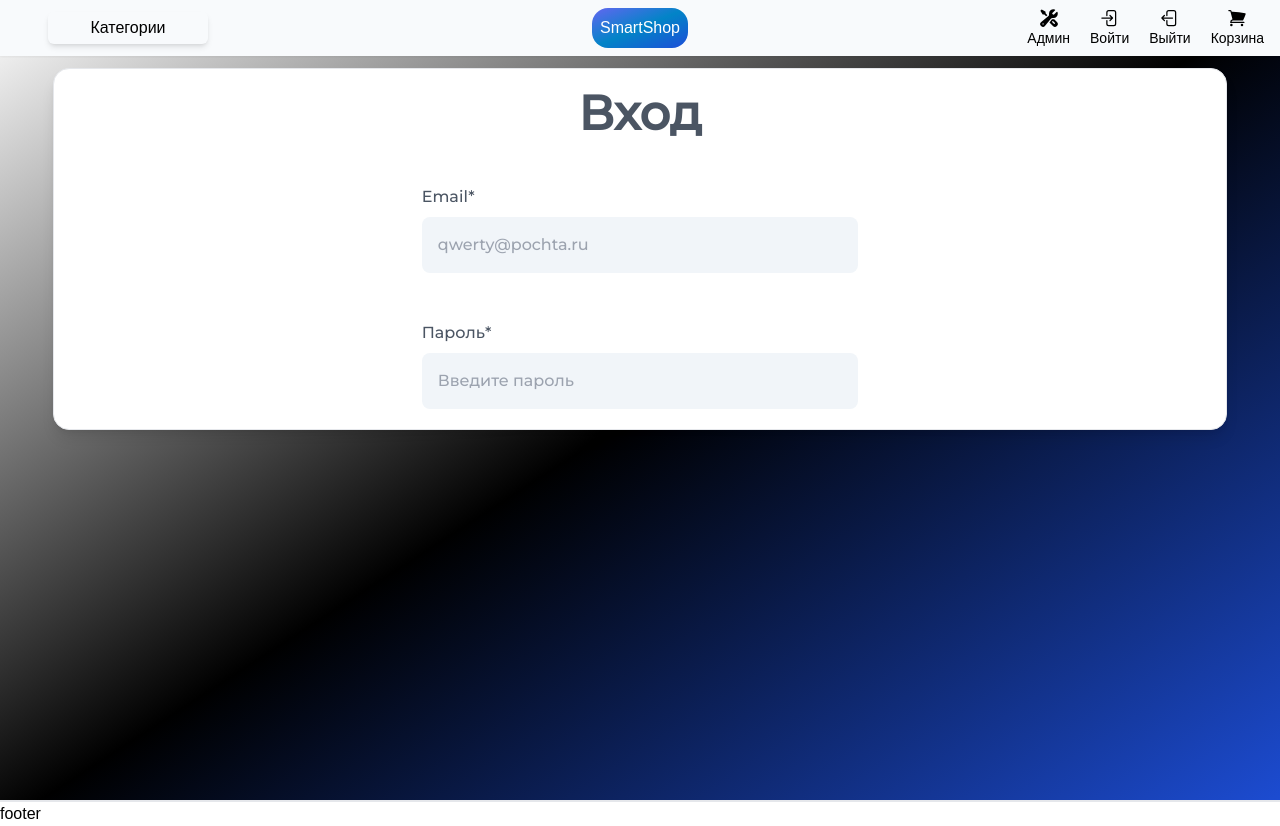
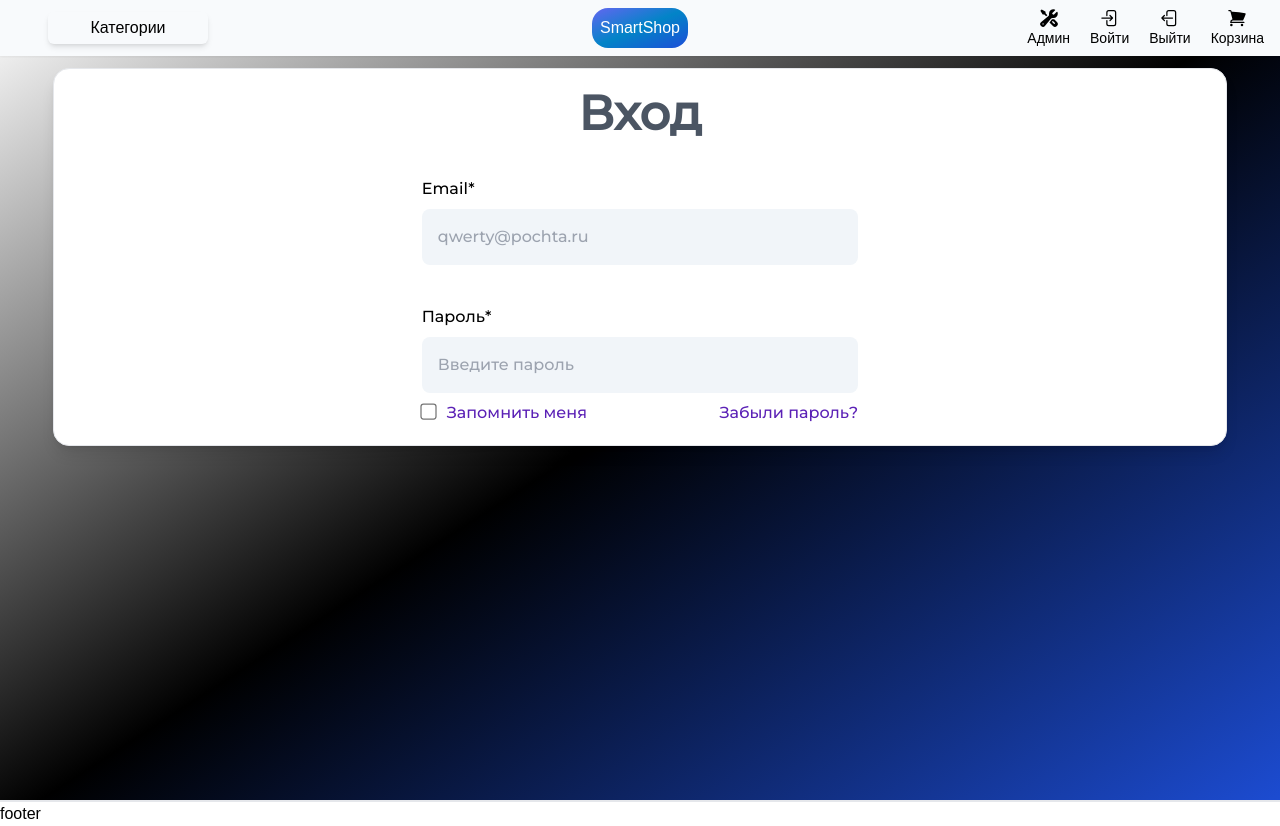
Before and after one commit to f-kurdan/SmartShop, a Next.js app in the folder online-store/new-client/: page /auth in a window 1280 px wide. Built offline with nearby package versions, Linux system fonts and the light colour scheme; a web font is replaced by a local one.

Commit message:
Update login page

```diff
--- a/online-store/new-client/src/pages/auth/index.tsx
+++ b/online-store/new-client/src/pages/auth/index.tsx
@@ -3,18 +3,27 @@ import React from 'react'
 
 const Login = () => {
   return (
-    <div className={`${montserrat.className} flex flex-col gap-12  justify-center items-center px-10 py-5 my-3 w-11/12 ounded-sm border border-gray-200 bg-white shadow-lg rounded-2xl`}>
+    <div className={`${montserrat.className} flex flex-col gap-10  justify-center items-center px-10 py-5 my-3 w-11/12 ounded-sm border border-gray-200 bg-white shadow-lg rounded-2xl`}>
       <div className='font-bold text-5xl text-center text-gray-600 '>
         Вход
       </div>
-        <div className='flex flex-col w-2/5 gap-2'>
-            <h1 className='text-gray-600'>Email*</h1>
-              <input type="email" className='bg-slate-100 rounded-lg p-4  focus:bg-slate-200 focus:outline-none' placeholder='qwerty@pochta.ru'/>
+      <div className='flex flex-col w-2/5 gap-2'>
+        <h1 className=''>Email*</h1>
+        <input type="email" className='bg-slate-100 rounded-lg p-4  focus:bg-slate-200 focus:outline-none' placeholder='qwerty@pochta.ru' />
+      </div>
+      <div className='flex flex-col w-2/5 gap-2'>
+        <h1 className=''>Пароль*</h1>
+        <input type="password" className='bg-slate-100 rounded-lg p-4 focus:bg-slate-200 focus:outline-none' placeholder='Введите пароль' />
+        <div className='grid grid-cols-2 gap-2 text-violet-800 font-medium'>
+          <div>
+            <input type="checkbox" id='save' className='hover:cursor-pointer mr-3 scale-125' />
+            <label htmlFor="save">Запомнить меня</label>
+          </div>
+          <div className='text-end'>
+            <a href="." >Забыли пароль?</a>
+          </div>
         </div>
-        <div className='flex flex-col w-2/5 gap-2'>
-            <h1 className='text-gray-600'>Пароль*</h1>
-              <input type="password" className='bg-slate-100 rounded-lg p-4 focus:bg-slate-200 focus:outline-none' placeholder='Введите пароль'/>
-        </div>
+      </div>
     </div>
   )
 }
```
